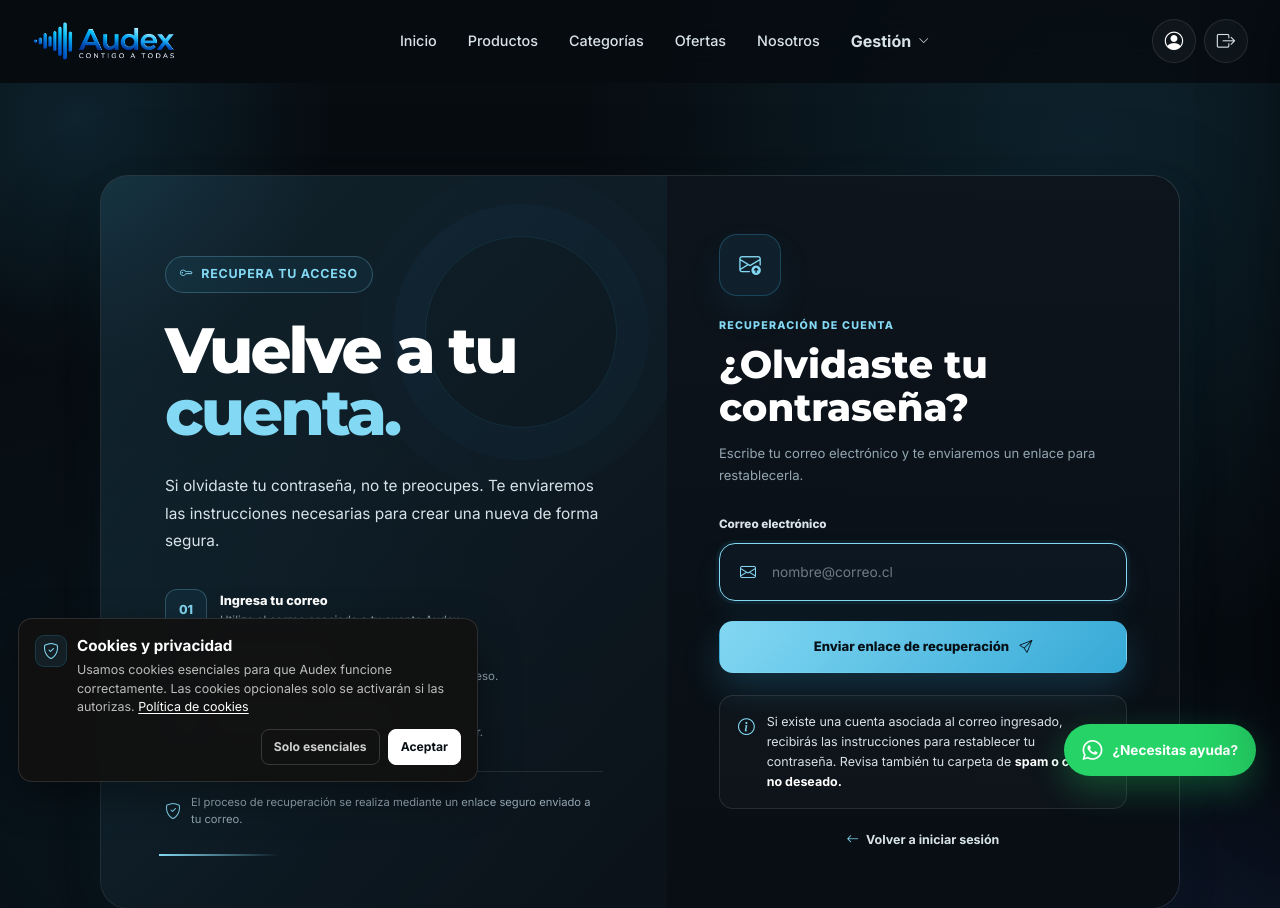
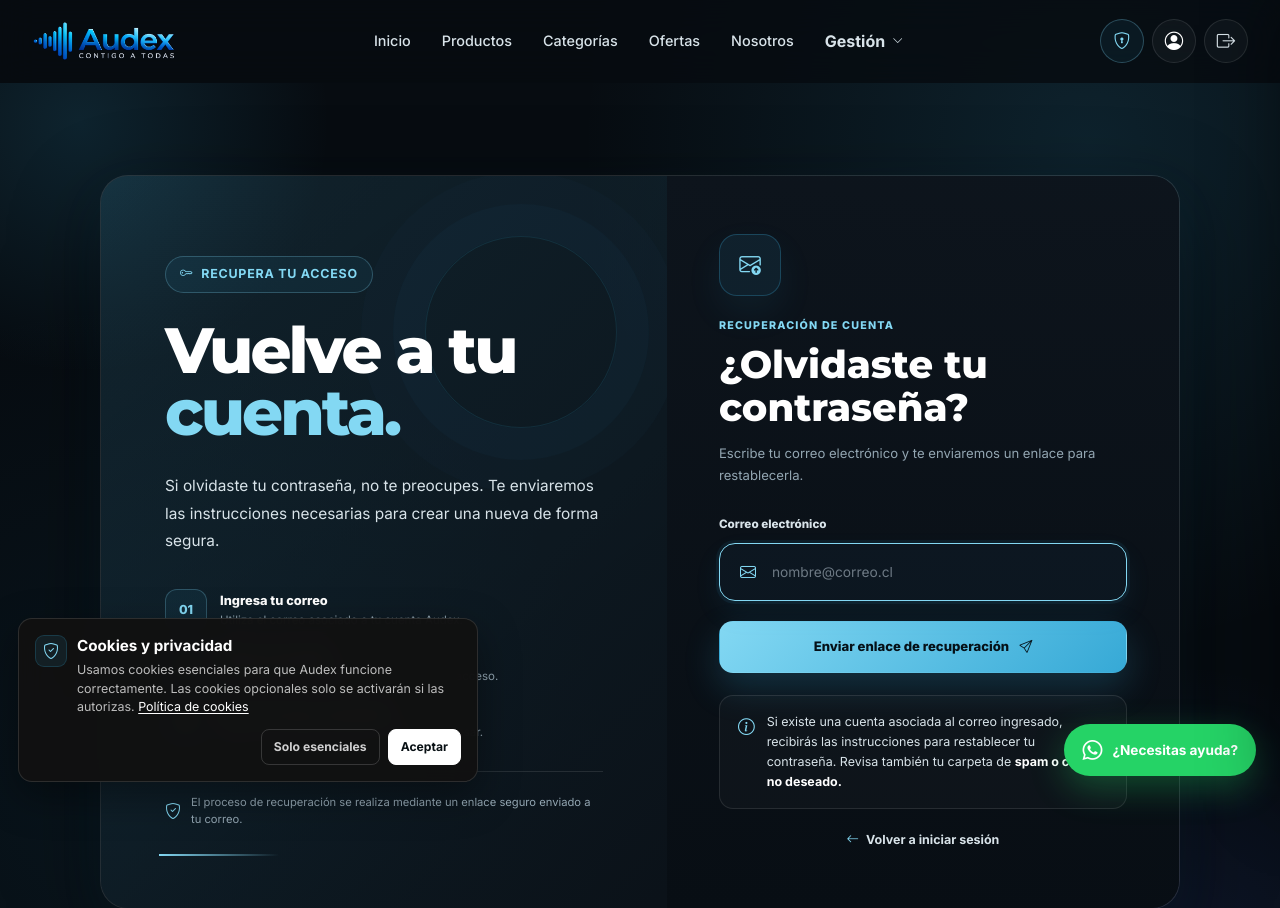
Before and after one commit to anMartinezc/AUDEX, a Django app: page /accounts/password/reset/ in a window 1280 px wide. Shown: the top 908 px of the page. Run offline with Django 5.2, Linux system fonts and the light colour scheme; the visitor is signed in with stand-in values (Sample User, id 1); data comes from the database, SQL or seed files in the repository; data that the repository does not hold is empty; parts of the project's set-up code (start-up, migrations or seed data) failed here and were passed over.

Commit message:
boton admin

```diff
--- a/core/templates/core/base.html
+++ b/core/templates/core/base.html
@@ -152,6 +152,37 @@
             color: #ff7180;
             border-color: rgba(255, 91, 101, 0.48);
             background: rgba(255, 91, 101, 0.1);
+        }
+
+        /* =========================================================
+           BOTÓN ADMINISTRACIÓN
+        ========================================================== */
+
+        .boton-admin {
+            color: var(--color-azul-claro);
+
+            border-color:
+                rgba(131, 216, 243, 0.28);
+
+            background:
+                rgba(54, 169, 214, 0.08);
+        }
+
+        .boton-admin:hover {
+            color: #041017;
+
+            border-color:
+                var(--color-azul-claro);
+
+            background:
+                var(--color-azul-claro);
+
+            transform:
+                translateY(-2px);
+        }
+
+        .boton-admin i {
+            font-size: 1.05rem;
         }
 
         @media (max-width: 1100px) {
@@ -787,6 +818,24 @@
 
                 {% if request.user.is_authenticated and request.user.is_staff %}
 
+                    <!-- ADMINISTRACIÓN DJANGO -->
+
+                    <a
+                        href="{% url 'admin:index' %}"
+                        class="
+                            boton-icono
+                            boton-admin
+                        "
+                        aria-label="Ir a administración de Audex"
+                        title="Administración"
+                    >
+                        <i
+                            class="bi bi-shield-lock"
+                            aria-hidden="true"
+                        ></i>
+                    </a>
+
+
                     <!-- MI PERFIL -->
 
                     <a
@@ -1442,6 +1491,15 @@
             {% if request.user.is_staff %}
 
                 <a
+                    href="{% url 'admin:index' %}"
+                    class="menu-movil__link--cuenta"
+                >
+                    <i class="bi bi-shield-lock"></i>
+                    Administración
+                </a>
+
+
+                <a
                     href="{% url 'core:panel_pedidos' %}"
                     class="
                         {% if request.resolver_match.url_name == 'panel_pedidos' or request.resolver_match.url_name == 'panel_pedido_detalle' %}
```
